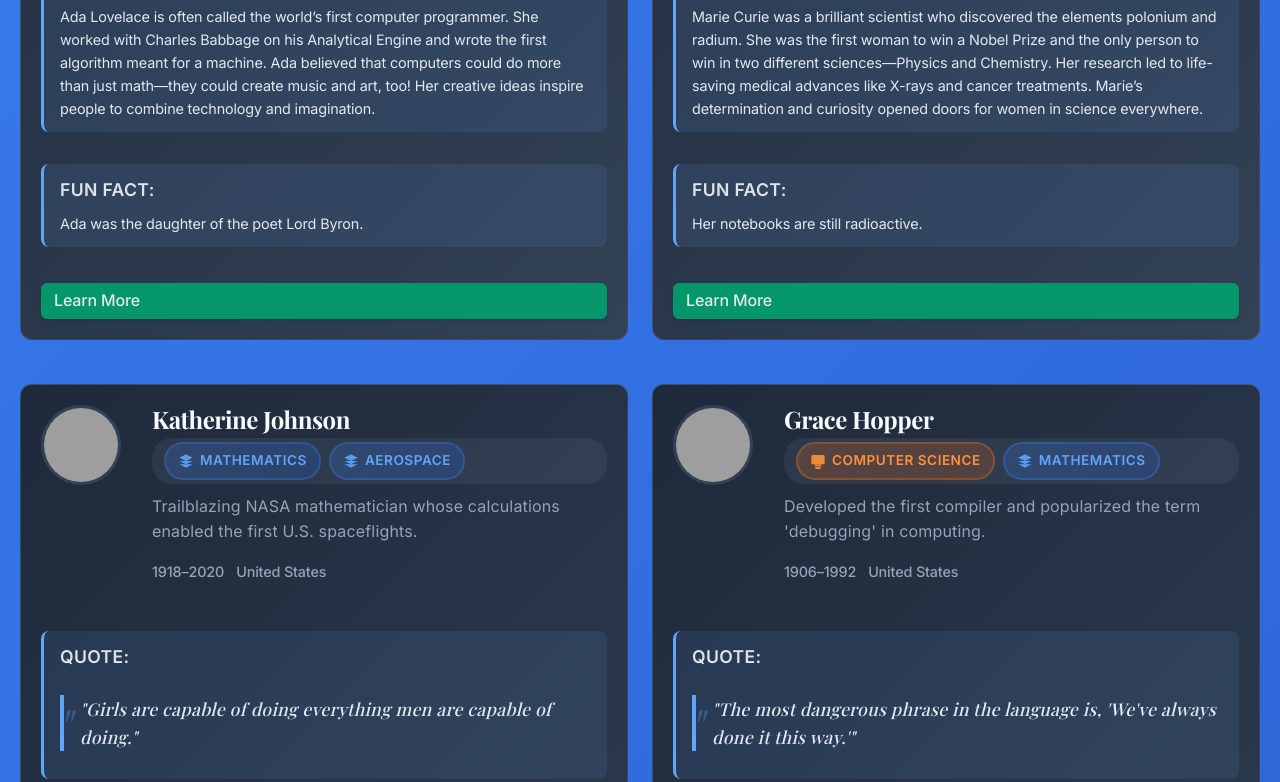
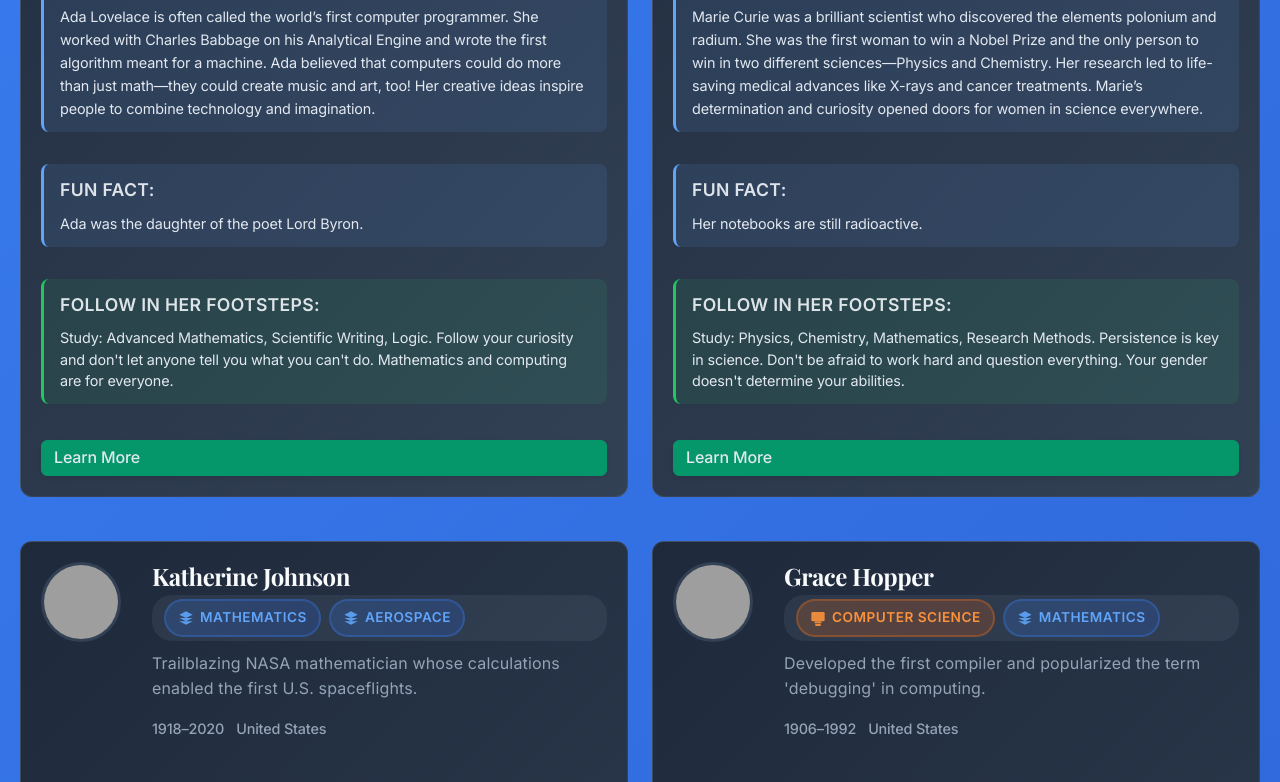
Before and after one commit to DynamicDevices/female-stem-pioneers, a website: page index.html in a window 1280 px wide. Shown: the part 1321-2103 px from the top of the page. Drawn offline with nearby package versions, Linux system fonts and the light colour scheme; grey boxes are pictures that could not be loaded.

Commit message:
Add 'Follow in Her Footsteps' section to pioneer cards with study path suggestions

```diff
--- a/css/styles.css
+++ b/css/styles.css
@@ -2387,6 +2387,35 @@
     margin: 0;
 }
 
+.pioneer-study-path {
+    background: rgba(34, 197, 94, 0.1);
+    padding: 12px 16px;
+    border-radius: 8px;
+    margin: 16px 0;
+    border-left: 3px solid #22c55e;
+    flex: 1;
+    display: flex;
+    flex-direction: column;
+}
+
+.pioneer-study-path h4 {
+    font-family: 'Inter', sans-serif;
+    font-size: 1.1rem;
+    font-weight: 600;
+    color: #f1f5f9;
+    margin-bottom: 0.5rem;
+    letter-spacing: 0.02em;
+    text-transform: uppercase;
+    opacity: 0.9;
+}
+
+.pioneer-study-path p {
+    color: #e2e8f0;
+    font-size: 0.9rem;
+    line-height: 1.5;
+    margin: 0;
+}
+
 .pioneer-actions {
     display: flex;
     gap: 8px;
--- a/js/app.js
+++ b/js/app.js
@@ -170,6 +170,11 @@
         <div class="pioneer-fun-fact">
           <h4>Fun Fact:</h4>
           <p>${pioneer.fun_fact}</p>
+        </div>
+
+        <div class="pioneer-study-path">
+          <h4>Follow in Her Footsteps:</h4>
+          <p>${this.getStudyPath(pioneer)}</p>
         </div>
       </div>
 
@@ -355,6 +360,32 @@
 
     console.log('Rendered', this.filteredPioneers.length, 'pioneer cards');
   }
+
+  getStudyPath(pioneer) {
+    // Use existing education details if available, otherwise generate based on fields
+    if (pioneer.education_details && pioneer.education_details.key_courses) {
+      const courses = pioneer.education_details.key_courses.join(', ');
+      const advice = pioneer.career_path?.advice_for_students || '';
+      return `Study: ${courses}. ${advice}`;
+    }
+
+    // Fallback: generate study path based on pioneer's fields
+    const fieldStudyPaths = {
+      'Mathematics': 'Study calculus, linear algebra, and statistics. Focus on problem-solving and logical thinking.',
+      'Physics': 'Study physics, calculus, and laboratory methods. Develop strong mathematical foundations.',
+      'Chemistry': 'Study chemistry, physics, and laboratory techniques. Learn to work safely with chemicals.',
+      'Biology': 'Study biology, chemistry, and laboratory methods. Develop strong research and observation skills.',
+      'Computer Science': 'Study programming, algorithms, and computer systems. Practice coding regularly.',
+      'Engineering': 'Study mathematics, physics, and engineering principles. Develop problem-solving and design skills.',
+      'Astronomy': 'Study physics, mathematics, and astronomy. Learn to use telescopes and analyze data.',
+      'Medicine': 'Study biology, chemistry, and human anatomy. Develop strong research and patient care skills.'
+    };
+
+    const primaryField = pioneer.fields[0];
+    const studyPath = fieldStudyPaths[primaryField] || 'Study mathematics and science. Follow your curiosity and passion.';
+
+    return studyPath;
+  }
 }
 
 // Initialize the app when DOM is loaded
```
